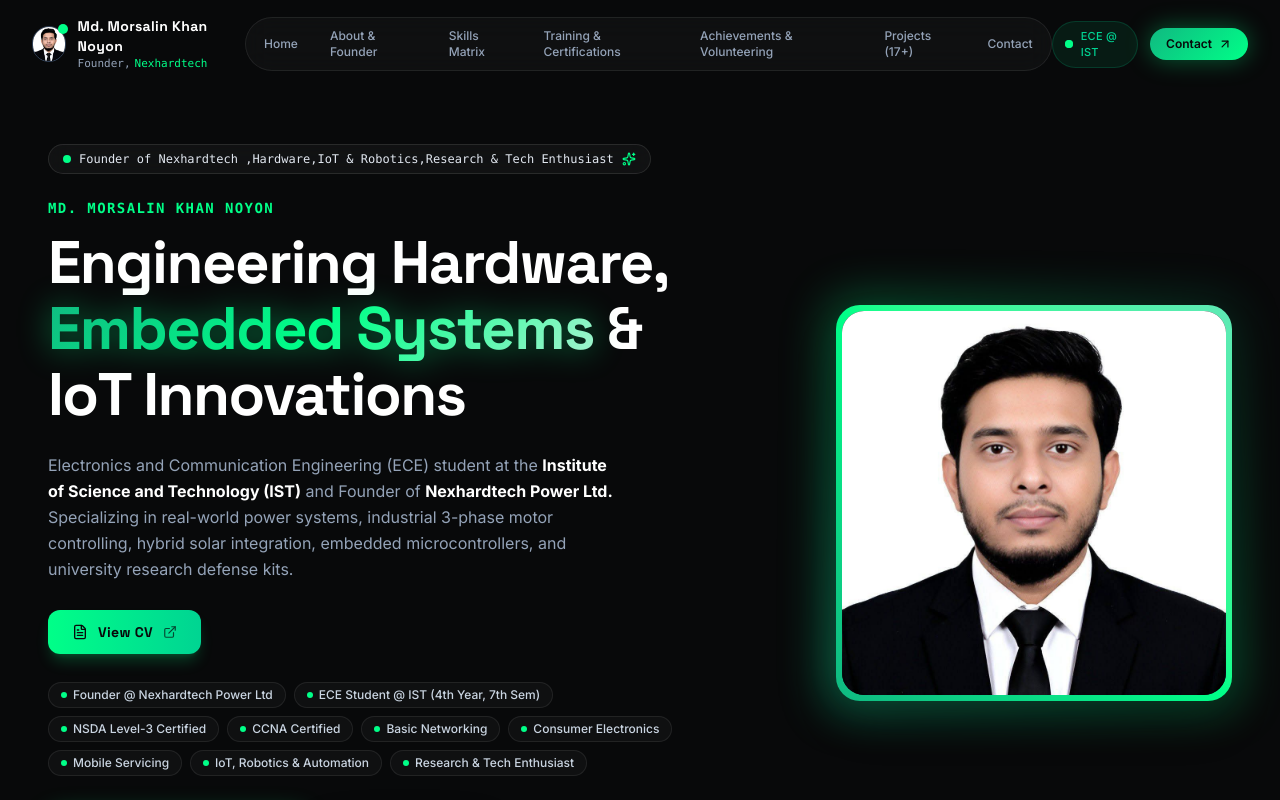
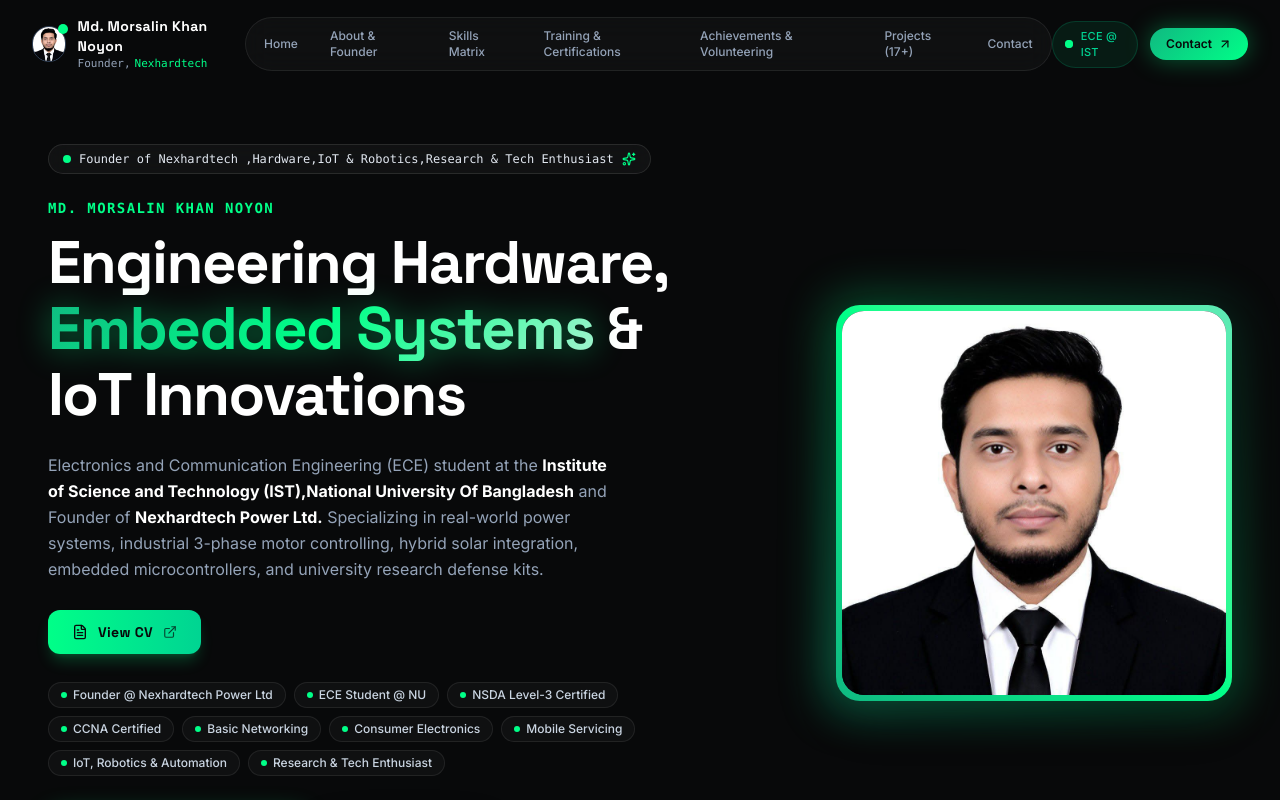
Before and after one commit to farjuu333/ece-portfolio, a Next.js app: page / in a window 1280 px wide. Shown: the top 800 px of the page. Built offline with nearby package versions, Linux system fonts and the light colour scheme.

Commit message:
modify name

```diff
--- a/src/components/sections/HeroSection.tsx
+++ b/src/components/sections/HeroSection.tsx
@@ -66,7 +66,7 @@ export function HeroSection() {
             className="text-sm sm:text-base text-[#94A3B8] leading-relaxed max-w-xl"
           >
             Electronics and Communication Engineering (ECE) student at the{" "}
-            <strong className="text-white">Institute of Science and Technology (IST)</strong> and Founder of{" "}
+            <strong className="text-white">Institute of Science and Technology (IST),National University Of Bangladesh</strong> and Founder of{" "}
             <strong className="text-white">Nexhardtech Power Ltd.</strong> Specializing in real-world power systems, industrial 3-phase motor controlling, hybrid solar integration, embedded microcontrollers, and university research defense kits.
           </motion.p>
 
--- a/src/data/portfolioData.ts
+++ b/src/data/portfolioData.ts
@@ -113,7 +113,7 @@ export const PORTFOLIO_INFO = {
 
 export const HERO_BADGES = [
   "Founder @ Nexhardtech Power Ltd",
-  "ECE Student @ IST (4th Year, 7th Sem)",
+  "ECE Student @ NU",
   "NSDA Level-3 Certified",
   "CCNA Certified",
   "Basic Networking",
```
